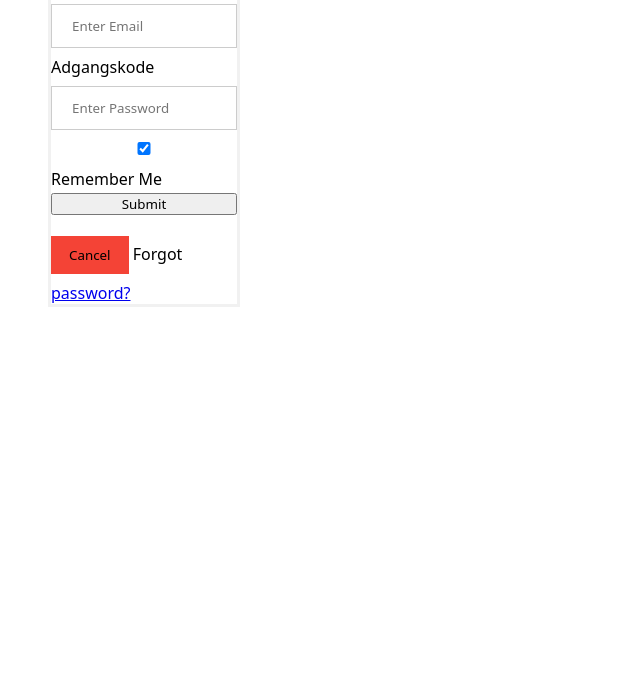
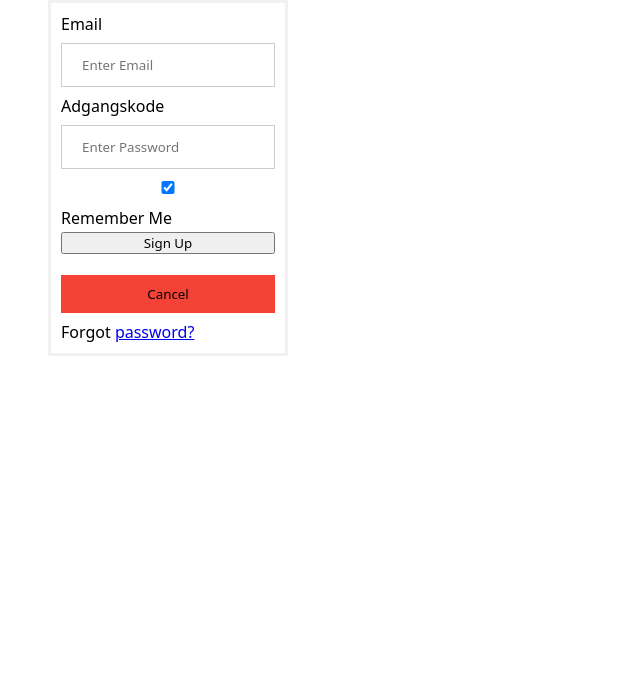
Before and after one commit to ShakiraMo/07_web_oevelser, a plain HTML site: page input/index.html in a window 1280 px wide. Shown: the part 107-800 px from the top of the page, without its empty margins (0-640 px from the left). Drawn offline with Linux system fonts and the light colour scheme.

Commit message:
updated?

```diff
--- a/input/index.html
+++ b/input/index.html
@@ -16,9 +16,9 @@
             <label for="adgangskode">Adgangskode <input type="password" placeholder="Enter Password" name="adgangskode"
                     id="adgangskode"></label>
 
-            <label><input type="checkbox" checked="checked" name="remember">Remember Me</label>
+            <label for="remember"><input type="checkbox" checked="checked" name="remember">Remember Me</label>
 
-            <label for="submit_button"><input type="submit" value="Submit"></label>
+            <label for="submit_button"><input type="submit" value="Sign Up"></label>
         </div>
 
         <div class="container">
--- a/input/style.css
+++ b/input/style.css
@@ -10,20 +10,28 @@ body {
 }
 h1 {
   margin-bottom: 1rem;
-  font-size: x-small;
 }
-
+.container {
+  display: flex;
+  flex-direction: column;
+}
 form {
   display: flex;
   flex-direction: column;
-  width: 12rem;
+  width: 15rem;
   border: 3px solid #f1f1f1;
+  padding: 10px;
 }
 input,
 textarea {
   margin-top: 0.2rem;
   margin-bottom: 0.8rem;
   width: 100%;
+}
+
+.remember-label {
+  display: flex;
+  flex-direction: row;
 }
 
 textarea {
```
